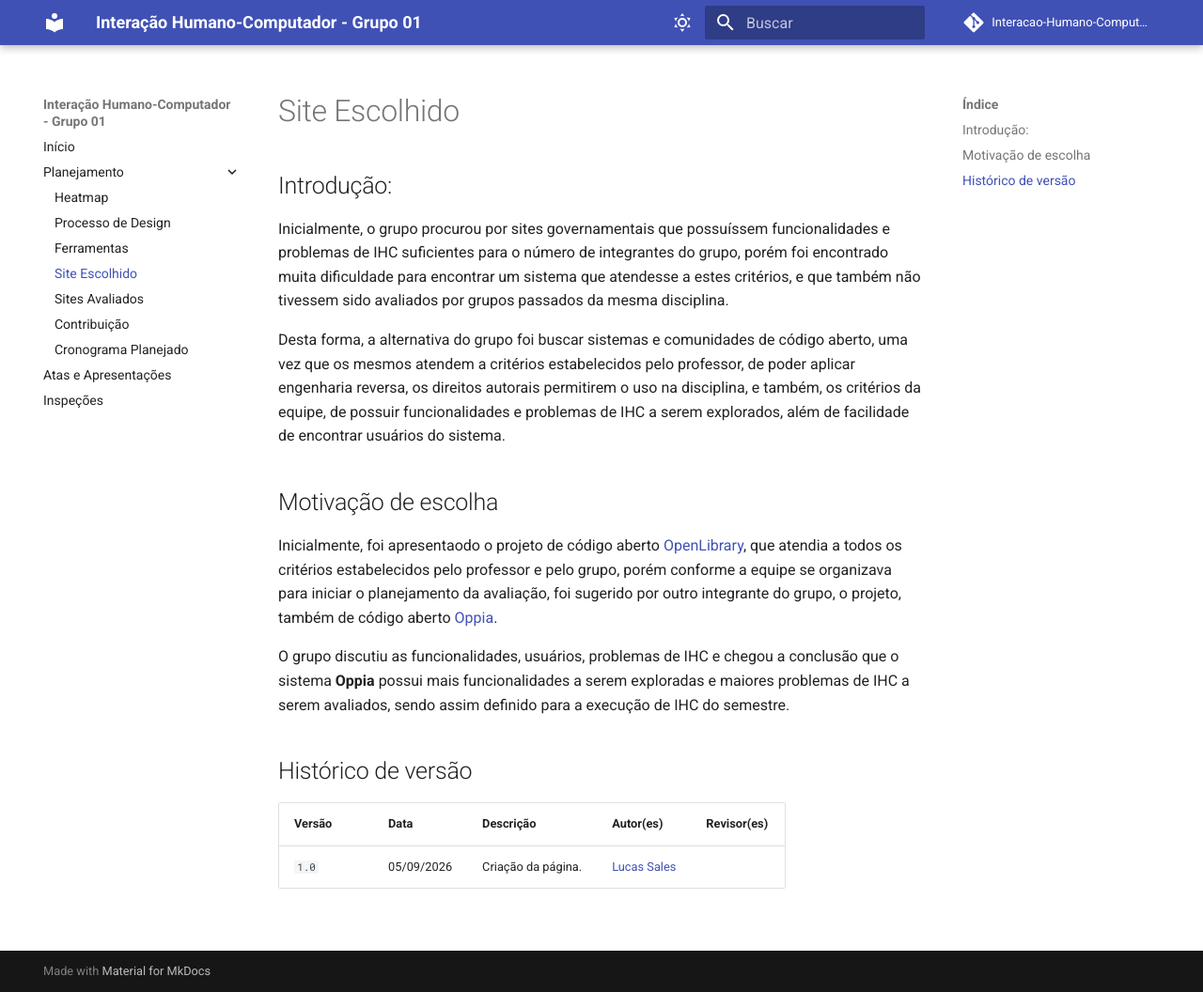
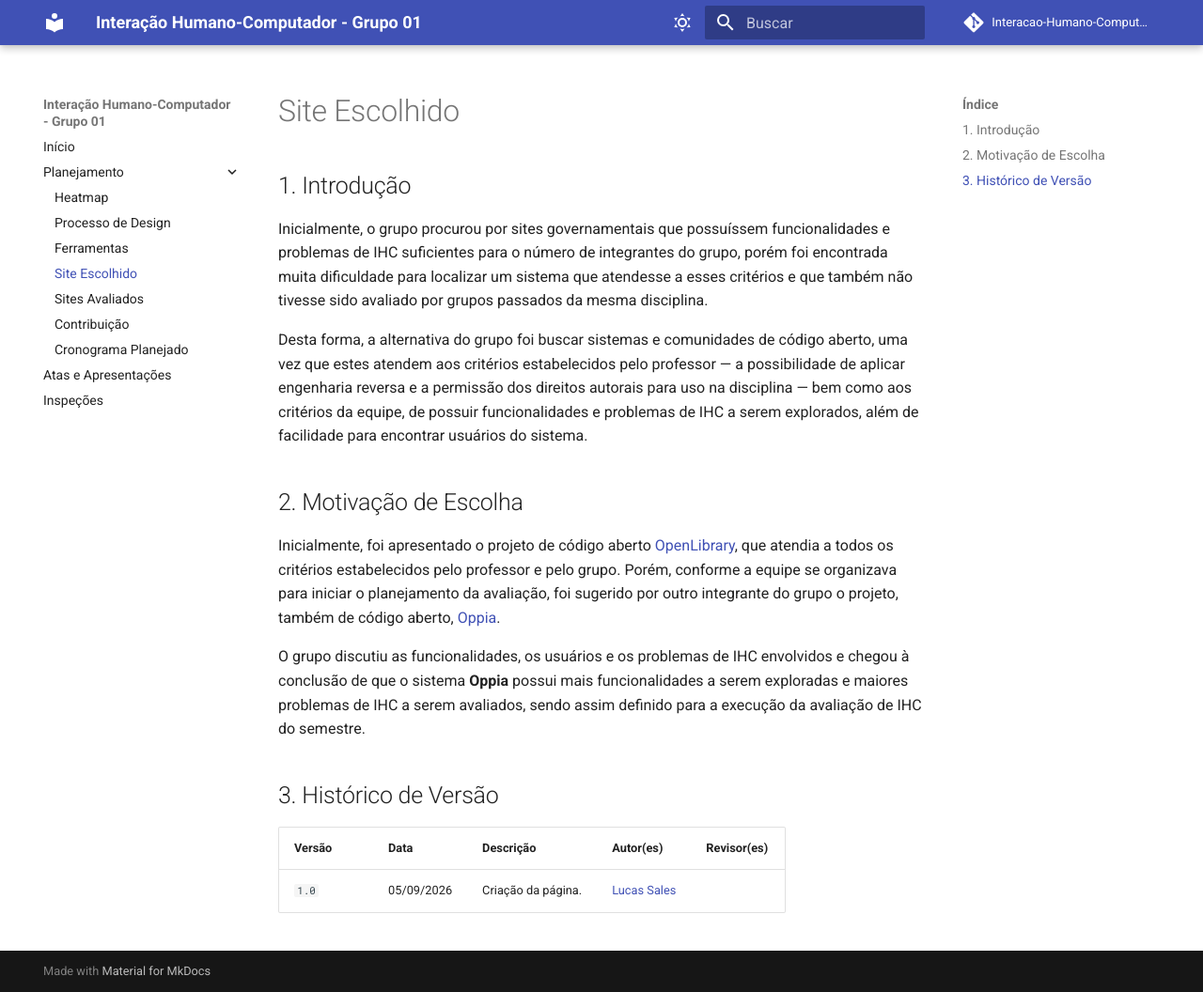
Before and after one commit to Interacao-Humano-Computador/2026.2-Grupo01, an MkDocs documentation site: the page built from docs/planejamento/site_escolhido.md, in a window 1280 px wide and 1056 px high. Shown: the whole window at 94% size. Built offline with MkDocs 1.6.1 and Material for MkDocs 9.7.7, drawn with Linux system fonts in a browser that asks for light colours; comment, search, counter and statistics services are not loaded.

Commit message:
Revise site_escolhido.md for clarity and structure

```diff
--- a/docs/planejamento/site_escolhido.md
+++ b/docs/planejamento/site_escolhido.md
@@ -1,17 +1,19 @@
-## Introdução:
+# Site Escolhido
 
-Inicialmente, o grupo procurou por sites governamentais que possuíssem funcionalidades e problemas de IHC suficientes para o número de integrantes do grupo, porém foi encontrado muita dificuldade para encontrar um sistema que atendesse a estes critérios, e que também não tivessem sido avaliados por grupos passados da mesma disciplina.
+## 1. Introdução
 
-Desta forma, a alternativa do grupo foi buscar sistemas e comunidades de código aberto, uma vez que os mesmos atendem a critérios estabelecidos pelo professor, de poder aplicar engenharia reversa, os direitos autorais permitirem o uso na disciplina, e também, os critérios da equipe, de possuir funcionalidades e problemas de IHC a serem explorados, além de facilidade de encontrar usuários do sistema.
+Inicialmente, o grupo procurou por sites governamentais que possuíssem funcionalidades e problemas de IHC suficientes para o número de integrantes do grupo, porém foi encontrada muita dificuldade para localizar um sistema que atendesse a esses critérios e que também não tivesse sido avaliado por grupos passados da mesma disciplina.
 
-## Motivação de escolha
+Desta forma, a alternativa do grupo foi buscar sistemas e comunidades de código aberto, uma vez que estes atendem aos critérios estabelecidos pelo professor — a possibilidade de aplicar engenharia reversa e a permissão dos direitos autorais para uso na disciplina — bem como aos critérios da equipe, de possuir funcionalidades e problemas de IHC a serem explorados, além de facilidade para encontrar usuários do sistema.
 
-Inicialmente, foi apresentaodo o projeto de código aberto <a href="https://openlibrary.org/">OpenLibrary</a>, que atendia a todos os critérios estabelecidos pelo professor e pelo grupo, porém conforme a equipe se organizava para iniciar o planejamento da avaliação, foi sugerido por outro integrante do grupo, o projeto, também de código aberto <a href="https://www.oppia.org/">Oppia</a>.
+## 2. Motivação de Escolha
 
-O grupo discutiu as funcionalidades, usuários, problemas de IHC e chegou a conclusão que o sistema **Oppia** possui mais funcionalidades a serem exploradas e maiores problemas de IHC a serem avaliados, sendo assim definido para a execução de IHC do semestre.
+Inicialmente, foi apresentado o projeto de código aberto <a href="https://openlibrary.org/">OpenLibrary</a>, que atendia a todos os critérios estabelecidos pelo professor e pelo grupo. Porém, conforme a equipe se organizava para iniciar o planejamento da avaliação, foi sugerido por outro integrante do grupo o projeto, também de código aberto, <a href="https://www.oppia.org/">Oppia</a>.
 
-## Histórico de versão
+O grupo discutiu as funcionalidades, os usuários e os problemas de IHC envolvidos e chegou à conclusão de que o sistema **Oppia** possui mais funcionalidades a serem exploradas e maiores problemas de IHC a serem avaliados, sendo assim definido para a execução da avaliação de IHC do semestre.
+
+## 3. Histórico de Versão
 
 | Versão | Data       | Descrição          | Autor(es)                                   | Revisor(es) |
-| ------ | ---------- | ------------------ | ------------------------------------------- | ----------- |
+| ------ | ---------- | ------------------ | -------------------------------------------- | ----------- |
 | `1.0`  | 05/09/2026 | Criação da página. | [Lucas Sales](https://github.com/lux-sales) |             |
```
